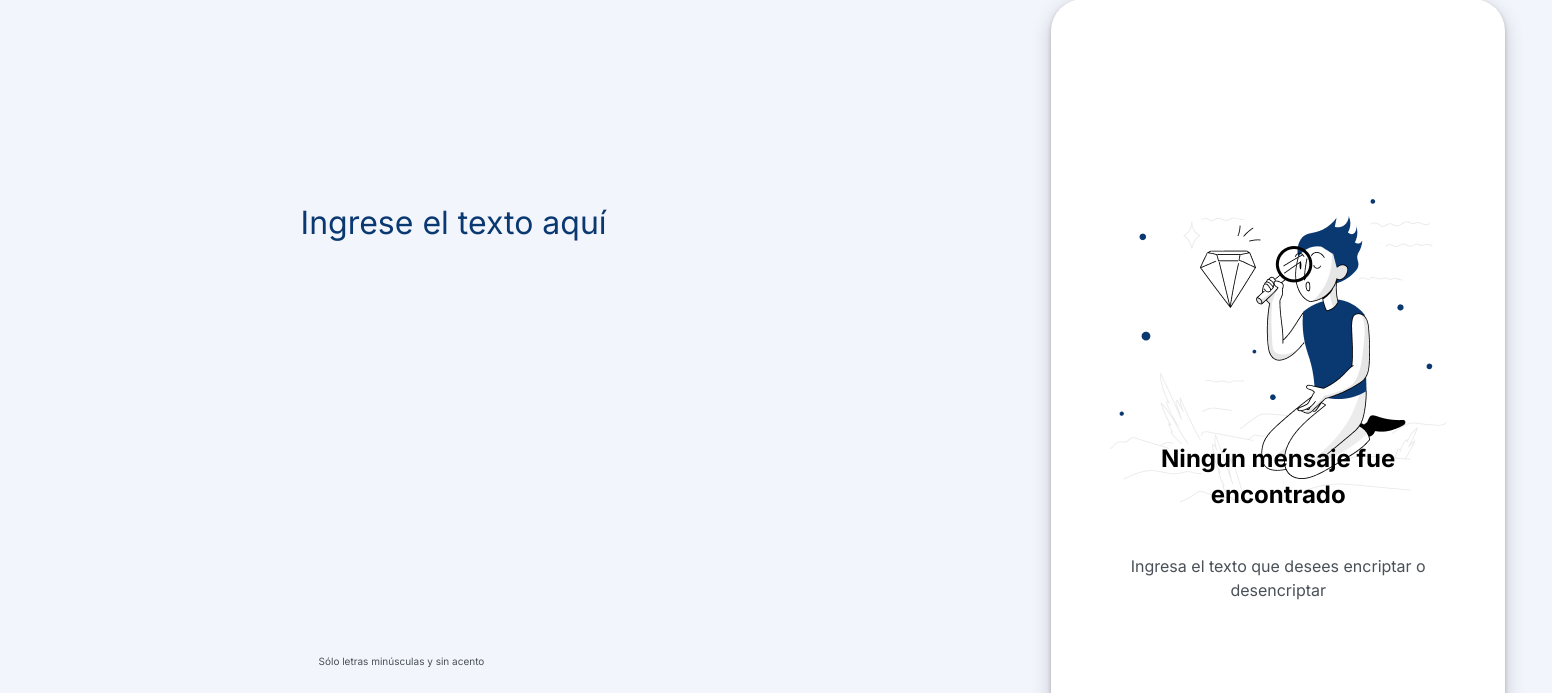
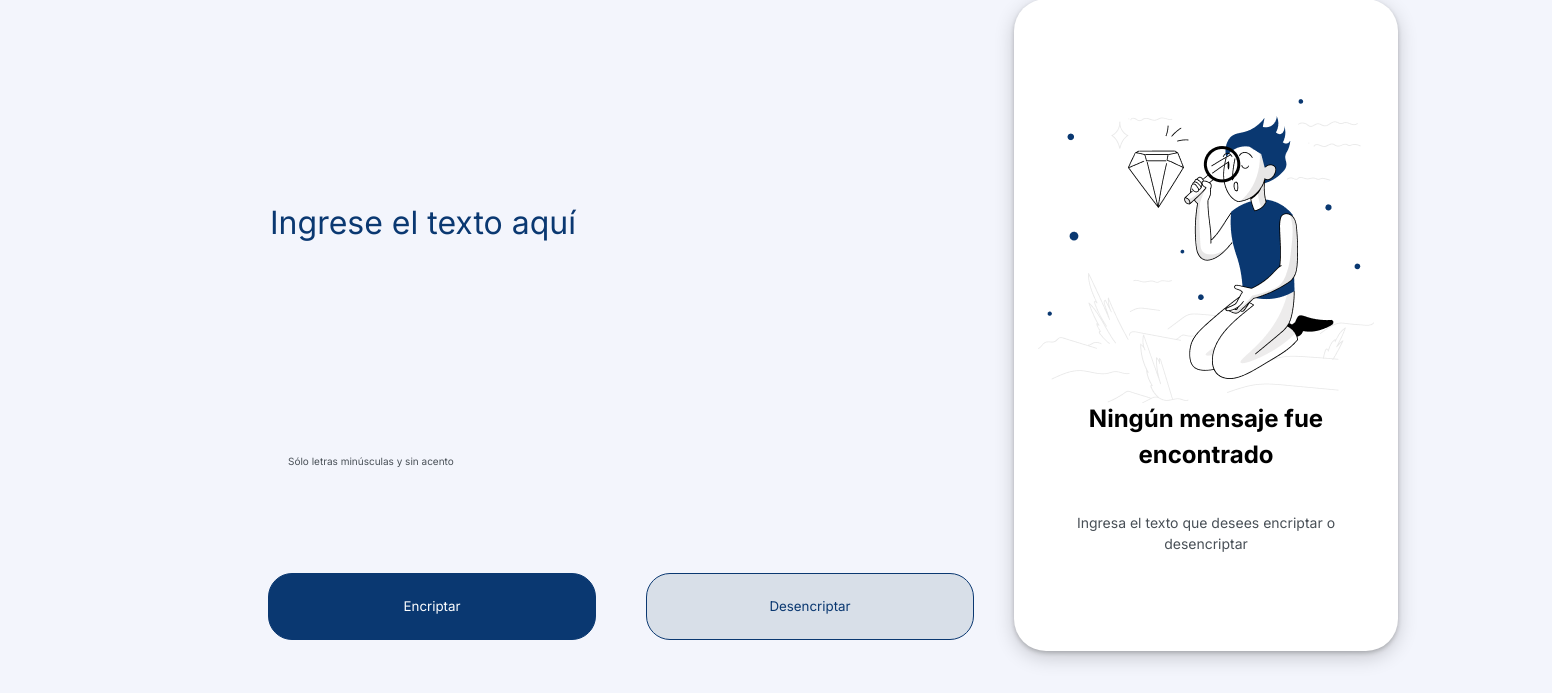
Before and after one commit to WillmanFrancia/Challenge-Encriptador, a plain HTML site: page index.html in a window 1280 px wide. Shown: the part 63-756 px from the top of the page, 1552 px wide, since content can reach past the window. Drawn offline with Linux system fonts and the light colour scheme.

Commit message:
Se arregla el cuadro de mensaje y otros detalles visuales

```diff
--- a/styles/style.css
+++ b/styles/style.css
@@ -1,12 +1,12 @@
 * {
-    background:#F3F5FC;
+    background: #F3F5FC;
     font-family: 'Inter', sans-serif;
     font-weight: 400;
     line-height: 150%;
 
 }
 
-header{
+header {
     padding: 0 40px;
 }
 
@@ -17,8 +17,8 @@ main {
     display: flex;
     box-sizing: border-box;
     justify-content: space-between;
-    margin-left: 4%;
-    padding: 0 40px 0 240px;
+    margin-left: 20px;
+    padding: 0 500px 0 240px;
 
 
 
@@ -34,7 +34,7 @@ main {
 
 .text-area {
     color: #0A3871;
-    height: 400px;
+    height: 200px;
     resize: none;
     font-size: 32px;
     border-style: none;
@@ -51,8 +51,8 @@ main {
 }
 
 
-.seccion__derecha{
-    padding: 0 5%;
+.seccion__derecha {
+    padding: 0 40px;
     display: flex;
     flex-direction: column;
     gap: 10px;
@@ -61,16 +61,16 @@ main {
 
 }
 
-.mensaje  {
+.mensaje {
     background: white;
-    background-image: url('/assets/Muñeco.png');
+    background-image: url('/assets/Mueco.png');
     background-repeat: no-repeat;
     background-position: center;
-    background-position-y: 200px;
+    background-position-y: 100px;
     border-radius: 32px;
     color: #495057;
-    height: 830px;
-    width: 450px;
+    height: 610px;
+    width: 380px;
     resize: none;
     text-align: center;
     font-size: 24px;
@@ -84,28 +84,29 @@ main {
     outline: none;
 }
 
-.seccion__derecha__texto{
+.seccion__derecha__texto {
     display: flex;
     flex-direction: column;
     align-items: center;
     position: absolute;
-    top: 60%;
+    top: 440px;
     text-align: center;
-    background:none;
-    gap:1px;
+    background: none;
+    gap: 1px;
 
 }
-.texto__cuadro__1{
+
+.texto__cuadro__1 {
     width: 300px;
-    background:none;
+    background: none;
     font-weight: bold;
     font-size: 24px;
     text-align: center;
 }
 
-.texto__cuadro__2{
-    background:none;
-    font-size: 16px;
+.texto__cuadro__2 {
+    background: none;
+    font-size: 14px;
     color: #495057;
 }
 
@@ -163,5 +164,5 @@ footer {
     font-size: 16px;
     color: #0A3871;
     text-align: center;
-    margin: 2%;
+    margin: 1px;
 }
```
Also changed, not shown: index.html (+2 -2 lines), assets/Mueco.png (renamed from assets/Muñeco.png).
